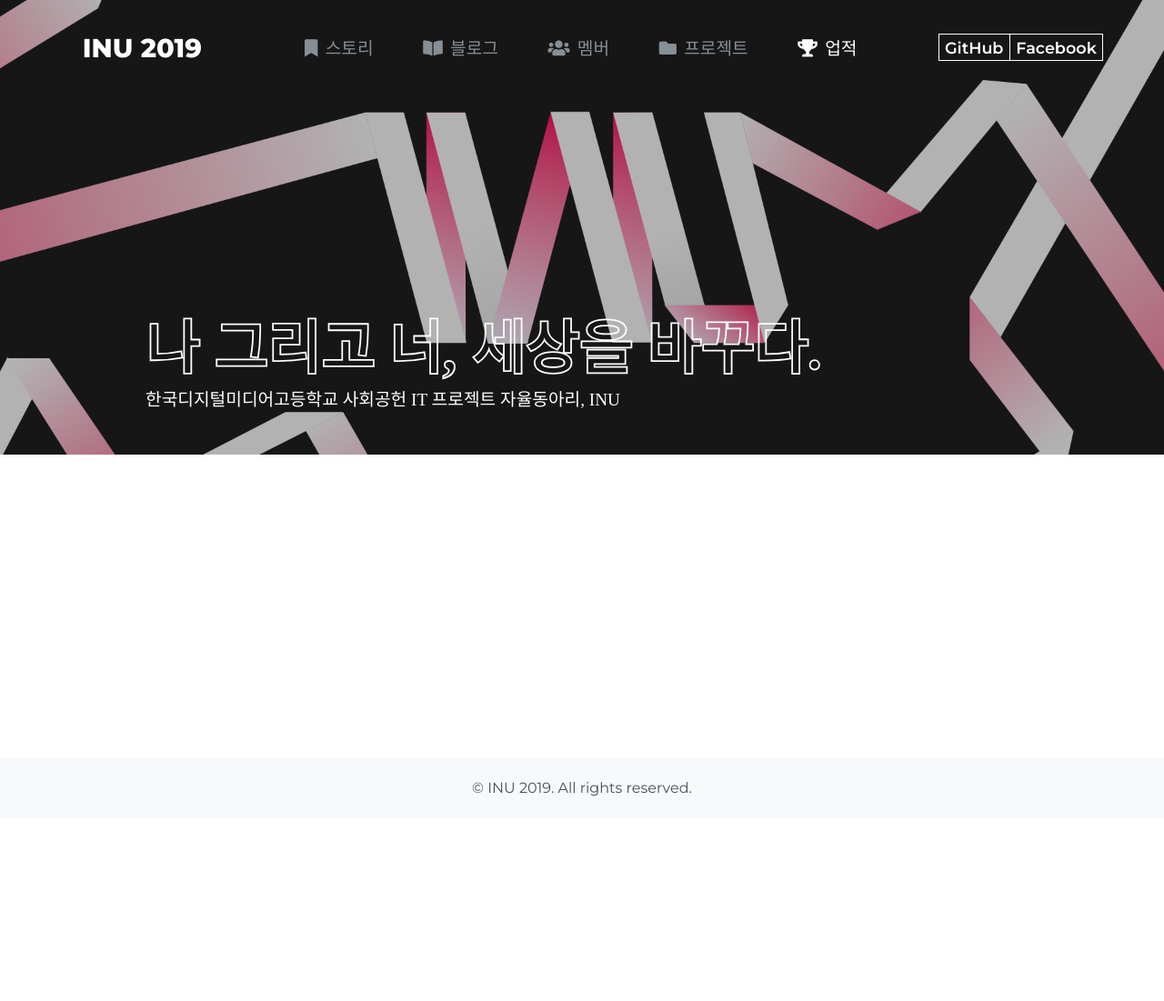
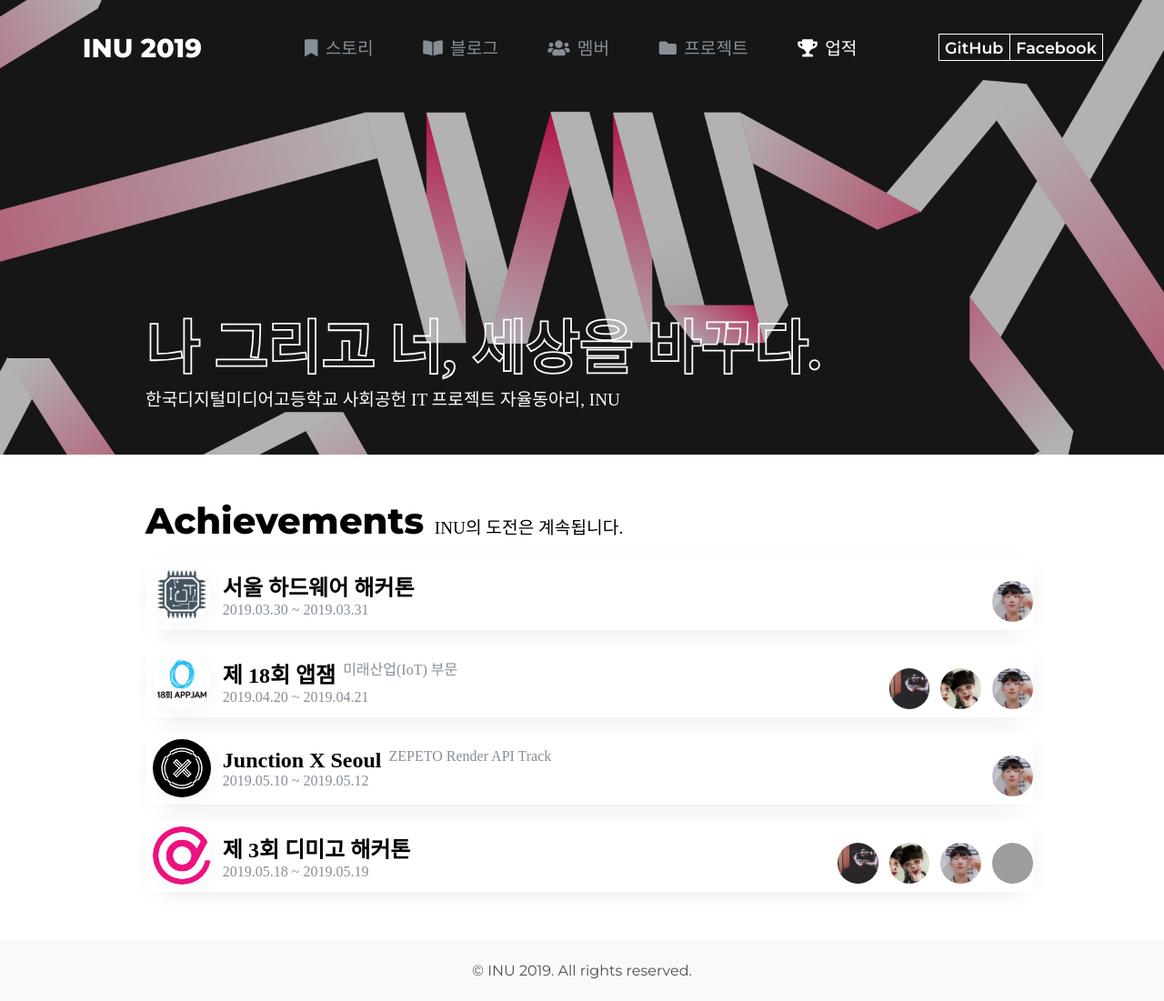
Before and after one commit to inudevs/inudevs.github.io, a Jekyll site: the page built from achieves.md, in a window 1280 px wide. Shown: the whole page at 91% size. Built offline with Jekyll 4.4.1, drawn with Linux system fonts in a browser that asks for light colours; nearby versions of some CDN libraries; some web fonts are replaced; before the commit the page ends 900 px from its top, so only the background shows below that; grey boxes are pictures that could not be loaded.

Commit message:
업적 리스트 (#3)
* feat: achievements list

* feat: date in achievements

* feat: add achievement member list

* fix: show profile images

* 모바일 레이아웃

```diff
--- /dev/null
+++ b/_data/achieves/2019.json
@@ -0,0 +1,32 @@
+[
+  {
+    "name": "서울 하드웨어 해커톤",
+    "profile": "/assets/images/archieves/2019/seoul-hw.png",
+    "date": "2019.03.30 ~ 2019.03.31",
+    "desc": "",
+    "members": ["여준호"]
+  },
+  {
+    "name": "제 18회 앱잼",
+    "track": "미래산업(IoT) 부문",
+    "profile": "/assets/images/archieves/2019/18th-appjam.png",
+    "date": "2019.04.20 ~ 2019.04.21",
+    "desc": "",
+    "members": ["김한경", "심재성", "여준호"]
+  },
+  {
+    "name": "Junction X Seoul",
+    "track": "ZEPETO Render API Track",
+    "profile": "/assets/images/archieves/2019/junctionx-seoul.jpg",
+    "date": "2019.05.10 ~ 2019.05.12",
+    "desc": "",
+    "members": ["여준호"]
+  },
+  {
+    "name": "제 3회 디미고 해커톤",
+    "profile": "/assets/images/archieves/2019/dimigo.png",
+    "date": "2019.05.18 ~ 2019.05.19",
+    "desc": "",
+    "members": ["김한경", "심재성", "여준호", "윤영창"]
+  }
+]
--- /dev/null
+++ b/_layouts/achieves.html
@@ -0,0 +1,41 @@
+---
+layout: default
+---
+
+<div class="achieves">
+  <span class="achieves__head">
+    <span class="achieves__title">
+      Achievements
+    </span>
+    <span class="achieves__desc">
+      INU의 도전은 계속됩니다.
+    </span>
+  </span>
+  <div class="achieves__list">
+    {% for item in site.data.achieves["2019"] %}
+      <div class="achievement">
+        <img
+          class="achievement__profile"
+          src="{{ item.profile }}"
+        >
+        <div class="achievement__info">
+          <div class="achievement__title">
+            <span class="achievement__name">{{ item.name }}</span>
+            <span class="achievement__track">{{ item.track }}</span>
+          </div>
+          <span class="achievement__date">{{ item.date }}</span>
+          <span class="achievement__desc">{{ item.desc }}</span>
+          <div class="achievement__members">
+            {% for member in item.members %}
+              <img
+                class="achievement__member"
+                src="/assets/images/profiles/{{ member }}.jpg"
+                onerror="if (this.src != 'https://via.placeholder.com/150.png?text=INU+2019') this.src = 'https://via.placeholder.com/150.png?text=INU+2019';"
+              >
+            {% endfor %}
+          </div>
+        </div>
+      </div>
+    {% endfor %}
+  </div>
+</div>
--- a/_layouts/default.html
+++ b/_layouts/default.html
@@ -6,11 +6,11 @@
     <meta name="viewport" content="width=device-width,initial-scale=1.0">
 
     <link rel="stylesheet" href="{{ base.url | prepend: site.url }}/assets/main.css">
+    <title>{{ page.title }}</title>
 
     <link href="https://fonts.googleapis.com/css?family=Montserrat:400,600,800&display=swap" rel="stylesheet">
     <link href="https://spoqa.github.io/spoqa-han-sans/css/SpoqaHanSans-kr.css" rel="stylesheet">
     <link rel="stylesheet" href="https://use.fontawesome.com/releases/v5.8.2/css/all.css">
-    <title>{{ page.title }}</title>
   </head>
   <body>
     {% include header.html %}
--- a/_scss/blog.scss
+++ b/_scss/blog.scss
@@ -4,3 +4,4 @@
 @import "blog/footer";
 @import "blog/posts";
 @import "blog/members";
+@import "blog/achieves";
--- /dev/null
+++ b/_scss/blog/_achieves.scss
@@ -0,0 +1,131 @@
+.achieves {
+  margin-top: 3rem;
+  width: 100%;
+
+  &__title {
+    font-size: 2.5rem;
+    font-family: 'Montserrat', sans-serif;
+    font-weight: 800;
+  }
+
+  &__desc {
+    font-size: 1.2rem;
+  }
+
+  &__list {
+    display: flex;
+    flex-direction: column;
+    margin-top: 1rem;
+    margin-bottom: 1.5rem;
+  }
+}
+
+.achievement {
+  width: 100%;
+  padding: 0.5rem;
+  box-shadow: 2px 5px 32px -15px rgba(18, 18, 18, 0.2);
+  margin-bottom: 1rem;
+  display: flex;
+  align-items: center;
+  justify-items: flex-start;
+  position: relative;
+
+  &__profile {
+    height: 4rem;
+    width: 4rem;
+    border-radius: 50%;
+    margin-right: 0.8rem;
+    box-shadow: 2px 5px 32px -15px rgba(18, 18, 18, 0.2);
+  }
+
+  &__info {
+    display: flex;
+    flex-direction: column;
+  }
+
+  &__title {
+    display: flex;
+    flex-direction: row;
+  }
+
+  &__name {
+    font-size: 1.5rem;
+    font-weight: 800;
+  }
+
+  &__track {
+    margin-left: 0.5rem;
+    color: $gray-6;
+  }
+
+  &__date {
+    display: flex;
+    flex-direction: row;
+    color: $gray-6;
+  }
+
+  &__desc {
+    display: flex;
+    flex-direction: row;
+  }
+
+  &__members {
+    position: absolute;
+    right: 0;
+    bottom: 0.3rem;
+  }
+
+  &__member {
+    height: 2.8rem;
+    width: 2.8rem;
+    border-radius: 50%;
+  }
+
+  &__member:not(:last-child) {
+    margin-right: 0.5rem;
+  }
+
+  &:not(.success) {
+    // opacity: 0.6;
+  }
+
+  @media (max-width: 700px) {
+    &__info {
+      width: 100%;
+    }
+
+    &__title {
+      flex-direction: column;
+    }
+
+    &__name {
+      font-size: 1.2rem;
+    }
+
+    &__track {
+      margin: 0;
+    }
+
+    &__profile {
+      height: 2.5rem;
+      width: 2.5rem;
+    }
+
+    // &__members {
+    //   position: unset;
+    //   display: block;
+    //   margin-top: 0.5rem;
+    //   width: 100%;
+    //   text-align: right;
+    // }
+
+    // &__member {
+    //   height: 2rem;
+    //   width: 2rem;
+    // }
+
+    &__members {
+      display: none;
+    }
+  }
+}
--- a/achieves.html
+++ /dev/null
@@ -1,3 +0,0 @@
----
-layout: default
----
```
Also changed, not shown: achieves.md (added, +3 -0 lines), assets/images/archieves/2019/18th-appjam.png (added), assets/images/archieves/2019/dimigo.png (added), assets/images/archieves/2019/junctionx-seoul.jpg (added), assets/images/archieves/2019/seoul-hw.png (added).
